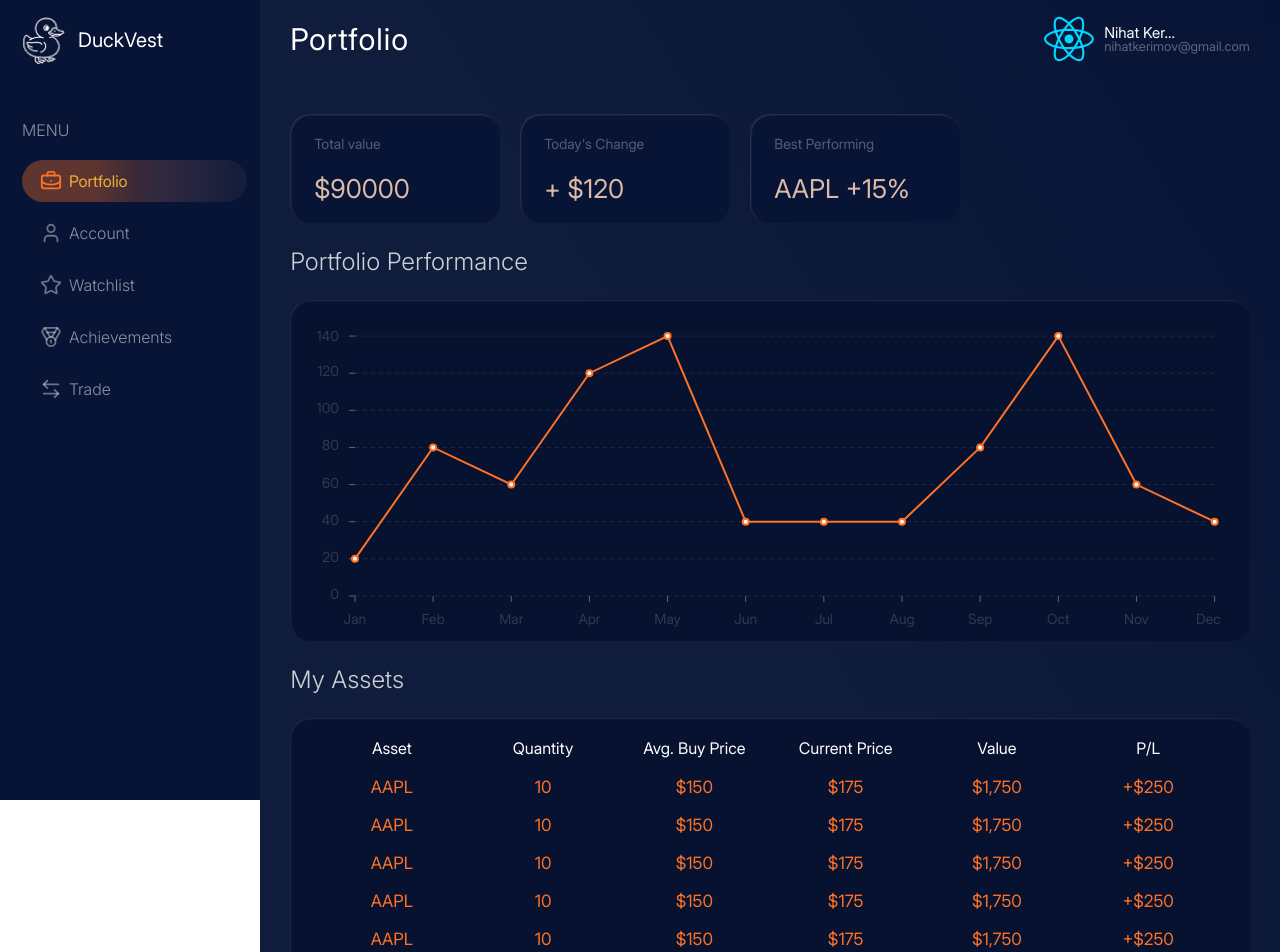
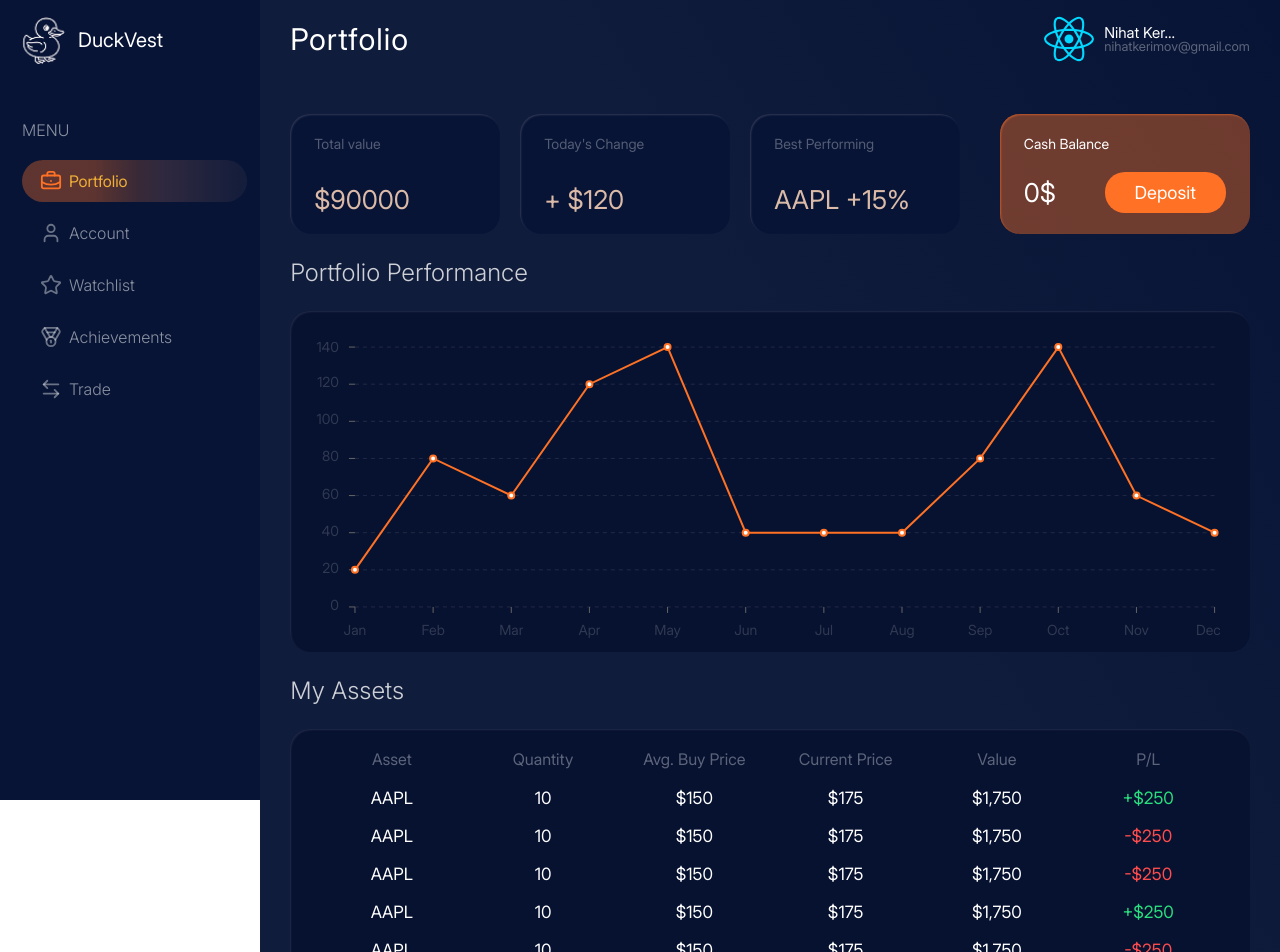
Before and after one commit to kerimov4785/DuckVest, a React (Vite) app: page /Portfolio in a window 1280 px wide. Shown: the top 952 px of the page. Built offline with nearby package versions, Linux system fonts and the light colour scheme.

Commit message:
deposit-button

```diff
--- a/src/components/MyAssets.jsx
+++ b/src/components/MyAssets.jsx
@@ -3,13 +3,13 @@ import React from 'react'
 function MyAssets() {
   let myAssets = [
     { asset: 'AAPL', quantity: 10, buyprice: '$150', curprice: '$175', value: '$1,750', PL: '+$250' },
+    { asset: 'AAPL', quantity: 10, buyprice: '$150', curprice: '$175', value: '$1,750', PL: '-$250' },
+    { asset: 'AAPL', quantity: 10, buyprice: '$150', curprice: '$175', value: '$1,750', PL: '-$250' },
+    { asset: 'AAPL', quantity: 10, buyprice: '$150', curprice: '$175', value: '$1,750', PL: '+$250' },
+    { asset: 'AAPL', quantity: 10, buyprice: '$150', curprice: '$175', value: '$1,750', PL: '-$250' },
     { asset: 'AAPL', quantity: 10, buyprice: '$150', curprice: '$175', value: '$1,750', PL: '+$250' },
     { asset: 'AAPL', quantity: 10, buyprice: '$150', curprice: '$175', value: '$1,750', PL: '+$250' },
-    { asset: 'AAPL', quantity: 10, buyprice: '$150', curprice: '$175', value: '$1,750', PL: '+$250' },
-    { asset: 'AAPL', quantity: 10, buyprice: '$150', curprice: '$175', value: '$1,750', PL: '+$250' },
-    { asset: 'AAPL', quantity: 10, buyprice: '$150', curprice: '$175', value: '$1,750', PL: '+$250' },
-    { asset: 'AAPL', quantity: 10, buyprice: '$150', curprice: '$175', value: '$1,750', PL: '+$250' },
-    { asset: 'AAPL', quantity: 10, buyprice: '$150', curprice: '$175', value: '$1,750', PL: '+$250' },
+    { asset: 'AAPL', quantity: 10, buyprice: '$150', curprice: '$175', value: '$1,750', PL: '-$250' },
     { asset: 'AAPL', quantity: 10, buyprice: '$150', curprice: '$175', value: '$1,750', PL: '+$250' },
     { asset: 'AAPL', quantity: 10, buyprice: '$150', curprice: '$175', value: '$1,750', PL: '+$250' },
   ]
@@ -31,7 +31,7 @@ function MyAssets() {
             <div>{item.buyprice}</div>
             <div>{item.curprice}</div>
             <div>{item.value}</div>
-            <div>{item.PL}</div>
+            <div className={item.PL.startsWith('+') ? 'green' : 'red'}>{item.PL}</div>
           </div>
         )}
       </div>
--- a/src/index.css
+++ b/src/index.css
@@ -104,8 +104,8 @@
 }
 
 main {
-  height: 200vh;
   margin-left: 260px;
+  padding-bottom: 30px;
   background: linear-gradient(57.94deg, #101c3b 55.84%, #071436 99.96%);
 
 }
@@ -146,33 +146,66 @@ main {
   border-radius: 50%;
 }
 
+.porftolio-cards > div:first-child {
+  display: flex;
+  gap: 20px;
+}
+
 .porftolio-cards {
   display: flex;
-  gap: 20px;
   margin-top: 50px;
+  justify-content: space-between;
 }
 
-.card {
+.card,.cash-card {
+  display: flex;
+  flex-direction: column;
+  justify-content: space-between;
+  height: 120px;
   width: 210px;
   padding: 21px 24px;
   background-color: #071436;
   border-radius: 20px;
-  /* background: #1F243D; */
   box-shadow: inset 1px 1px 2px #313755;
 }
 
-.card p {
+.cash-card {
+  width: 250px;
+  background-color: #ff712569;
+  border-radius: 20px;
+  box-shadow: inset 1px 1px 2px #ff71258f;
+}
+
+.card p ,.cash-card p{
   font: 400 14px 'Inter';
   color: rgba(255, 255, 255, 0.308);
-  margin-bottom: 24px;
+  /* margin-bottom: 24px; */
 }
-
-.card h3 {
+.card h3,.cash-card h3 {
   font: 400 26px 'Inter';
   line-height: 26px;
   color: #DBBAA7;
 }
-
+.cash-card p,.cash-card h3{
+  color: #fff ;
+}
+.cash-card div{
+  display: flex;
+  align-items: center;
+  justify-content: space-between;
+  font: 400 18px 'Inter';
+}
+.cash-button{
+  cursor: pointer;
+  padding: 10px 30px;
+  border-radius: 20px;
+  background-color: #ff7125;
+  color: white;
+  transition: .3s;
+}
+.cash-button:hover{
+  background-color: #ff7125c0;
+}
 .title2 {
   font: 300 24px 'Inter';
   color: rgba(255, 255, 255, 0.795);
@@ -202,7 +235,7 @@ main {
 
 .stock-header>div {
   font: 400 16px 'Inter';
-  color: white;
+  color: #5c647a;
 }
 
 .stock-header {
@@ -222,13 +255,15 @@ main {
 
 .stock-row div {
   font: 400 17px 'Inter';
-  color: #FF7125;
+  color: white;
 }
-.stock-row{
+
+.stock-row {
   border-radius: 50px;
   padding: 9px 0;
 }
-.stock-row:hover{
+
+.stock-row:hover {
   background-color: #0a193d;
 }
 
@@ -250,3 +285,11 @@ main {
 .stock-body::-webkit-scrollbar-thumb:hover {
   background-color: #5a6380;
 }
+
+.green {
+  color: #28e07d !important;
+}
+
+.red {
+  color: #ff4d4d !important;
+}
--- a/src/pages/Portfolio.jsx
+++ b/src/pages/Portfolio.jsx
@@ -42,6 +42,7 @@ function Portfolio() {
         { title: "Today's Change", value: `+ $${last.card2}`, },
         { title: "Best Performing", value: `AAPL +${last.card3 / 10}%`, }
     ]
+    let [balance,setBalance] = useState(0)
     return (
         <div className='portfolio'>
             <div className='portfolio-header'>
@@ -55,8 +56,17 @@ function Portfolio() {
                 </div>
             </div>
             <div className="porftolio-cards">
-                {a.map((item, index) => <Card key={index} {...item} />
-                )}
+                <div>
+                    {a.map((item, index) => <Card key={index} {...item} />
+                    )}
+                </div>
+                <div className='cash-card'>
+                    <p>Cash Balance</p>
+                    <div>
+                        <h3>{balance}$</h3>
+                        <div className='cash-button'>Deposit</div>
+                    </div>
+                </div>
             </div>
             <h4 className='title2'>Portfolio Performance</h4>
             <Chart />
```
